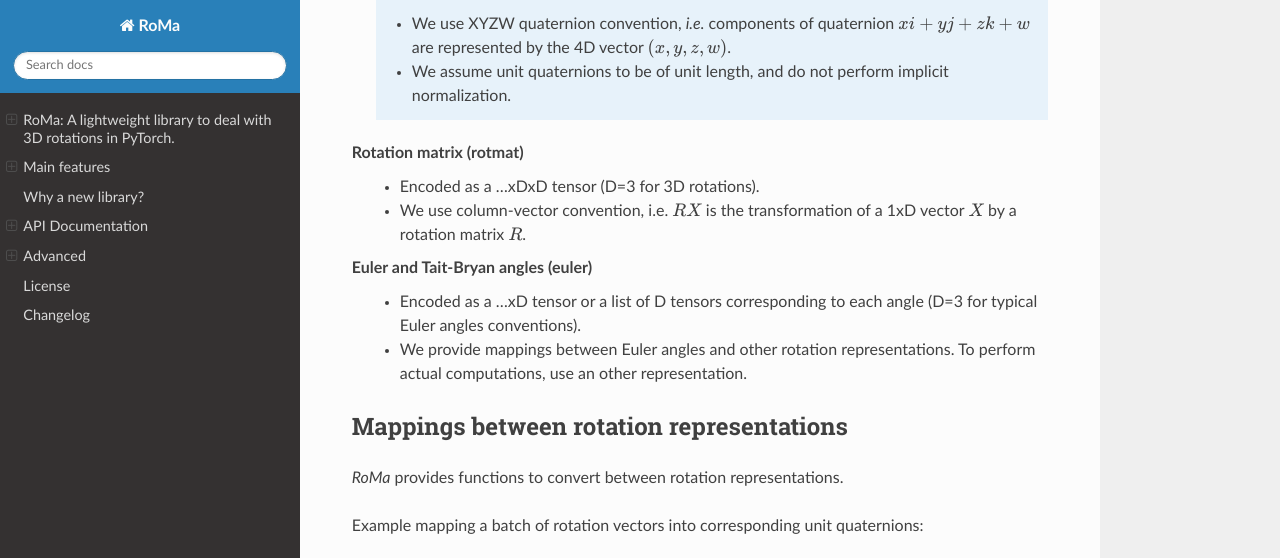
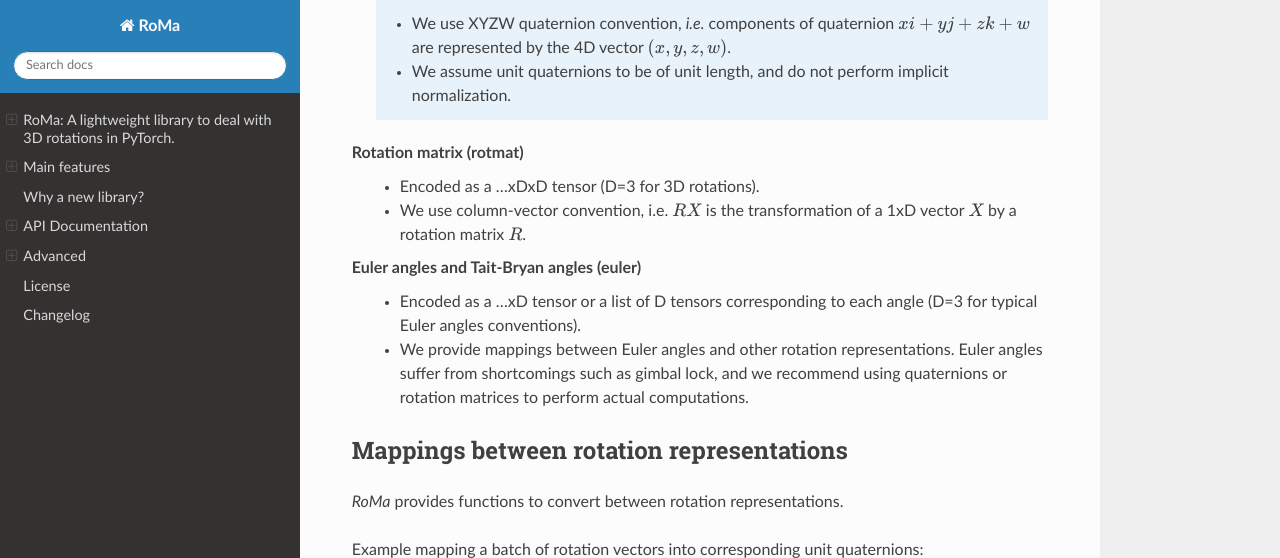
Before and after one commit to naver/roma, a Sphinx documentation site: the page built from docsource/source/index.rst, in a window 1280 px wide and 900 px high, scrolled down 1983 px, cut to the strip 0-558 px from the top of the window. Built offline with Sphinx 7.4.7 and the Read the Docs theme 2.0.0, drawn with Linux system fonts in a browser that asks for light colours.

Commit message:
Euler: changed as_tensor to as_tuple and updated doc

```diff
--- a/docsource/source/index.rst
+++ b/docsource/source/index.rst
@@ -57,9 +57,9 @@ Rotation matrix (rotmat)
     - Encoded as a ...xDxD tensor (D=3 for 3D rotations).
     - We use column-vector convention, i.e. :math:`R X` is the transformation of a 1xD vector :math:`X`  by a rotation matrix :math:`R`.
 
-Euler and Tait-Bryan angles (euler)
+Euler angles and Tait-Bryan angles (euler)
     - Encoded as a ...xD tensor or a list of D tensors corresponding to each angle (D=3 for typical Euler angles conventions).
-    - We provide mappings between Euler angles and other rotation representations. To perform actual computations, use an other representation.
+    - We provide mappings between Euler angles and other rotation representations. Euler angles suffer from shortcomings such as gimbal lock, and we recommend using quaternions or rotation matrices to perform actual computations.
 
 
 Mappings between rotation representations
```
Also changed, not shown: README.md (+1 -1 lines), 2 other files.
